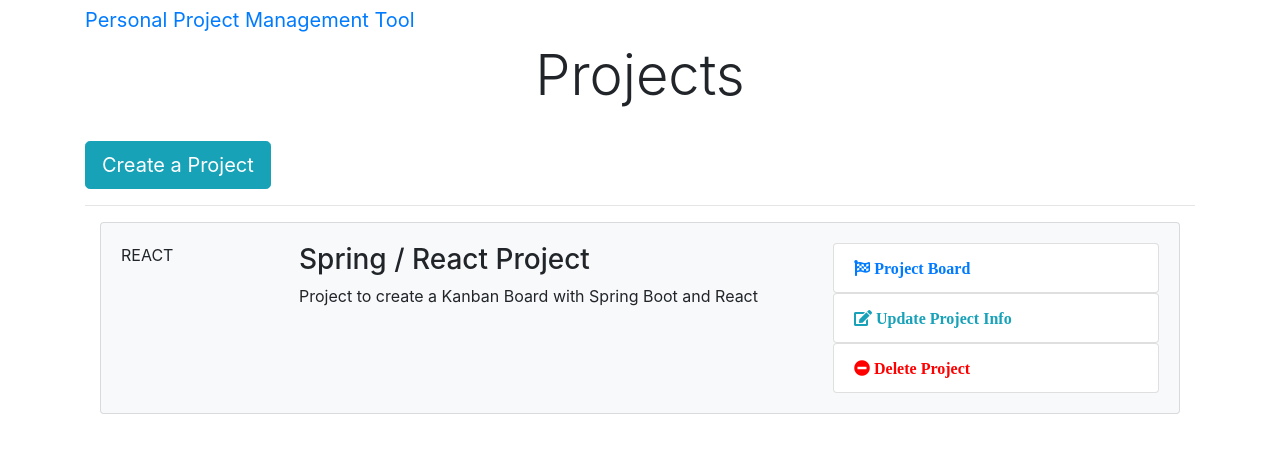
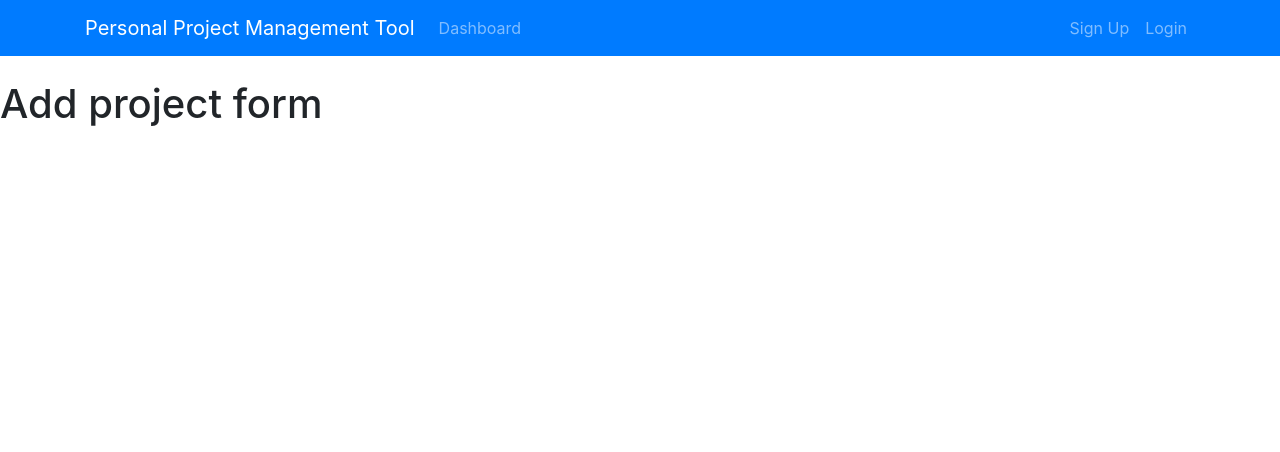
Before and after one commit to ovchingus/AdvancedPPMTool, a React (Create React App) app in the folder ppmtool-react-client/: page /addProject in a window 1280 px wide. Shown: the top 452 px of the page. Built offline with nearby package versions, Linux system fonts and the light colour scheme.

Commit message:
Add react router component

```diff
--- a/ppmtool-react-client/package.json
+++ b/ppmtool-react-client/package.json
@@ -6,6 +6,7 @@
     "bootstrap": "^4.3.1",
     "react": "^16.8.5",
     "react-dom": "^16.8.5",
+    "react-router-dom": "^5.0.0",
     "react-scripts": "2.1.8"
   },
   "scripts": {
--- a/ppmtool-react-client/src/App.js
+++ b/ppmtool-react-client/src/App.js
@@ -4,14 +4,19 @@
 import Dashboard from "./components/Dashboard";
 import Header from "./components/Layout/Header";
 import "bootstrap/dist/css/bootstrap.min.css";
+import { BrowserRouter as Router, Route } from "react-router-dom";
+import AddProject from "./components/Project/AddProject";
 
 class App extends Component {
   render() {
     return (
-      <div className="App">
-        <Header />
-        <Dashboard />
-      </div>
+      <Router>
+        <div className="App">
+          <Header />
+          <Route exact path="/dashboard" component={Dashboard} />
+          <Route exact path="/addProject" component={AddProject} />
+        </div>
+      </Router>
     );
   }
 }
--- a/ppmtool-react-client/src/components/Dashboard.js
+++ b/ppmtool-react-client/src/components/Dashboard.js
@@ -1,5 +1,6 @@
 import React, { Component } from "react";
 import ProjectItem from "./Project/ProjectItem";
+import CreateProjectButton from "./Project/CreateProjectButton";
 
 class Dashboard extends Component {
   render() {
@@ -10,9 +11,7 @@
             <div className="col-md-12">
               <h1 className="display-4 text-center">Projects</h1>
               <br />
-              <a href="ProjectForm.html" className="btn btn-lg btn-info">
-                Create a Project
-              </a>
+              <CreateProjectButton />
               <br />
               <hr />
               <ProjectItem />
--- a/ppmtool-react-client/src/components/Layout/Header.js
+++ b/ppmtool-react-client/src/components/Layout/Header.js
@@ -3,7 +3,7 @@
 class Header extends Component {
   render() {
     return (
-      <nav classNameName="navbar navbar-expand-sm navbar-dark bg-primary mb-4">
+      <nav className="navbar navbar-expand-sm navbar-dark bg-primary mb-4">
         <div className="container">
           <a className="navbar-brand" href="Dashboard.html">
             Personal Project Management Tool
--- /dev/null
+++ b/ppmtool-react-client/src/components/Project/AddProject.js
@@ -0,0 +1,13 @@
+import React, { Component } from "react";
+
+class AddProject extends Component {
+  render() {
+    return (
+      <div>
+        <h1>Add project form</h1>
+      </div>
+    );
+  }
+}
+
+export default AddProject;
--- /dev/null
+++ b/ppmtool-react-client/src/components/Project/CreateProjectButton.js
@@ -0,0 +1,14 @@
+import React from "react";
+import { Link } from "react-router-dom";
+
+const CreateProjectButton = () => {
+  return (
+    <React.Fragment>
+      <Link to="/addProject" className="btn btn-lg btn-info">
+        Create a Project
+      </Link>
+    </React.Fragment>
+  );
+};
+
+export default CreateProjectButton;
```
Also changed, not shown: 1 other file (tests, documents, lock files or other folders).
